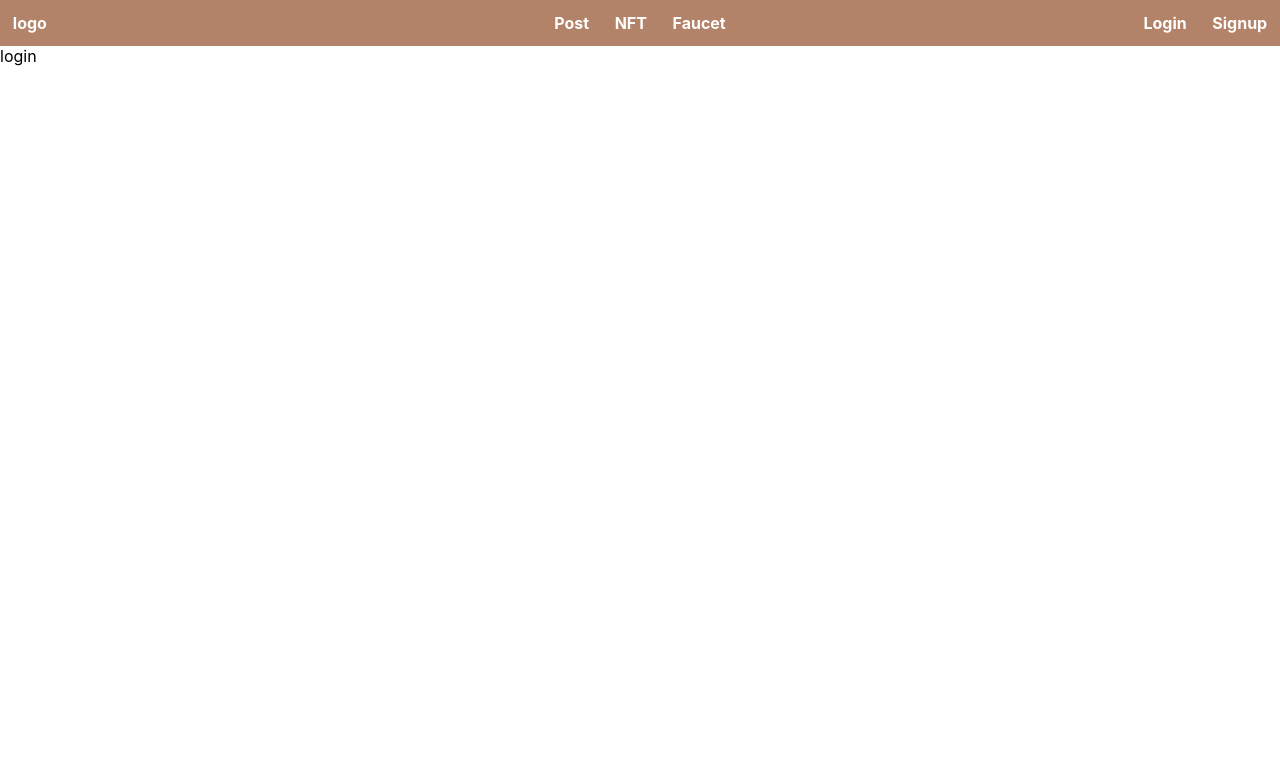
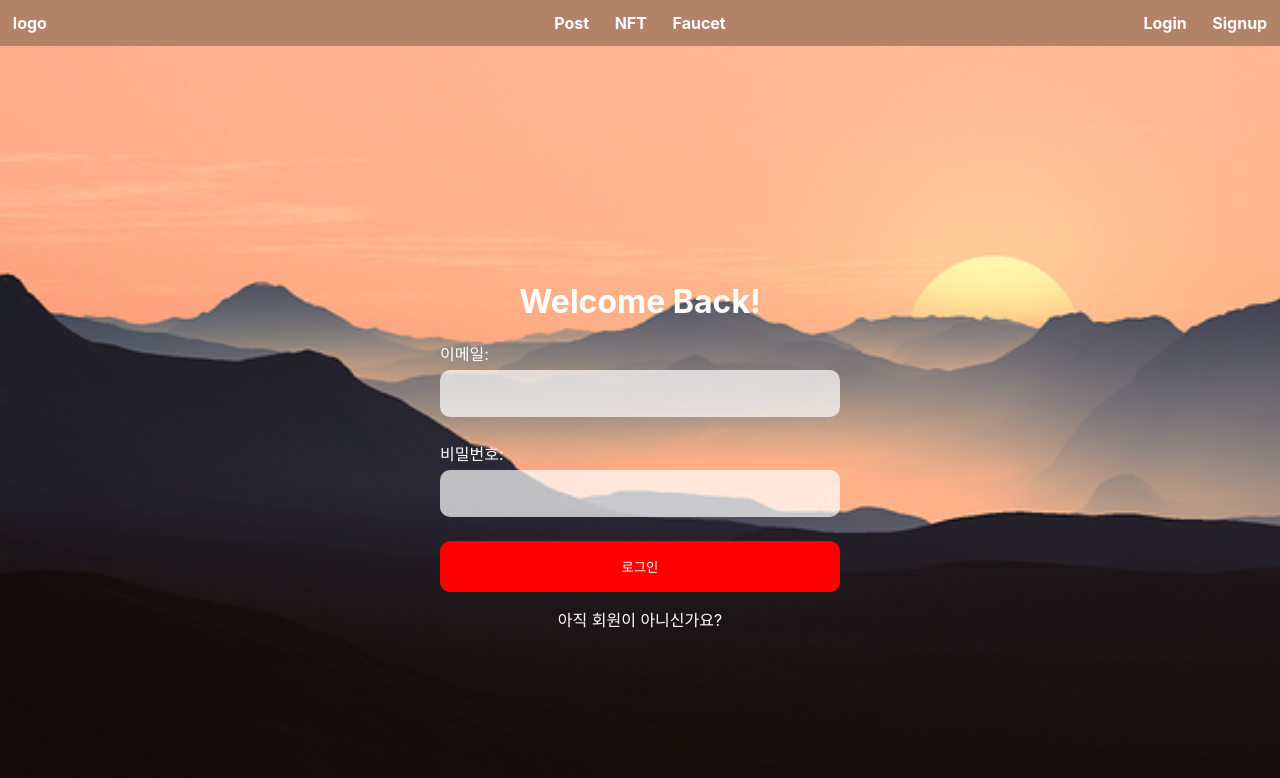
Before and after one commit to codestates-beb/beb-09-second-mulX, a React (Create React App) app in the folder client/: page /login in a window 1280 px wide. Shown: the top 778 px of the page. Built offline with nearby package versions, Linux system fonts and the light colour scheme.

Commit message:
page/login

```diff
--- /dev/null
+++ b/client/src/assets/css/login.css
@@ -0,0 +1,62 @@
+.login-container {
+    display: flex;
+    align-items: center;
+    justify-content: center;
+    height: 100vh;
+    background-image: url("../img/mountains-55067_640.png"); /* 배경 이미지 경로로 수정해주세요 */
+    background-repeat: no-repeat;
+    background-size: cover;
+  }
+
+  .login-form {
+    display: flex;
+    flex-direction: column;
+    align-items: center;
+    padding: 5rem;
+    background-color: transparent;
+    border-radius: 10px;
+    width: 400px;
+    max-width: 100%;
+  }
+
+  .login-form h1 {
+    text-align: center;
+    margin-bottom: 20px;
+  }
+
+  .form-field {
+    margin-bottom: 1.5rem;
+    width: 100%;
+  }
+
+  .form-field label {
+    display: block;
+    margin-bottom: 5px;
+  }
+
+  .form-field input {
+    width: 100%;
+    padding: 5px;
+    border: 1px solid #ccc;
+    border-radius: 5px;
+  }
+
+  button {
+    width: 100%;
+    padding: 10px;
+    background-color: #4caf50;
+    color: #fff;
+    border: none;
+    border-radius: 5px;
+    cursor: pointer;
+  }
+
+  .signup-link {
+    text-align: center;
+    margin-top: 15px;
+  }
+
+  .signup-link a {
+    color: white;
+    text-decoration: none;
+  }
--- a/client/src/assets/css/signup.css
+++ b/client/src/assets/css/signup.css
@@ -3,7 +3,7 @@
   align-items: center;
   justify-content: center;
   height: 100vh;
-  background-image: url('../../assets/img/mountains-55067_640.png');
+  background-image: url('../img/mountains-55067_640.png');
   background-repeat: no-repeat;
   background-size: cover;
 }
@@ -76,6 +76,11 @@ button[type="submit"] {
   background-color: red;
 }
 
+.login-link {
+  text-align: center;
+  margin-top: 15px;
+}
+
 .login-link a {
   color: white;
   text-decoration: none;
--- /dev/null
+++ b/client/src/components/login/Login.jsx
@@ -0,0 +1,49 @@
+import React, { useState } from 'react';
+import { Link } from 'react-router-dom';
+import '../../assets/css/login.css';
+
+const Login = () => {
+  const [useremail, setUseremail] = useState('');
+  const [password, setPassword] = useState('');
+
+  const handleSubmit = (e) => {
+    e.preventDefault();
+    // 로그인 처리 로직 작성
+    console.log('로그인 정보:', useremail, password);
+    // 필요한 API 호출 등을 수행할 수 있습니다.
+  };
+
+  return (
+    <div className="login-container">
+      <form onSubmit={handleSubmit} className="login-form">
+        <h1>Welcome Back!</h1>
+        <div className="form-field">
+          <label htmlFor="useremail">이메일:</label>
+          <input
+            type="text"
+            id="useremail"
+            value={useremail}
+            onChange={(e) => setUseremail(e.target.value)}
+            required
+          />
+        </div>
+        <div className="form-field">
+          <label htmlFor="password">비밀번호:</label>
+          <input
+            type="password"
+            id="password"
+            value={password}
+            onChange={(e) => setPassword(e.target.value)}
+            required
+          />
+        </div>
+        <button type="submit">로그인</button>
+        <div className="signup-link">
+          <Link to="/signup">아직 회원이 아니신가요?</Link>
+        </div>
+      </form>
+    </div>
+  );
+}
+
+export default Login;
--- a/client/src/page/LoginPage.jsx
+++ b/client/src/page/LoginPage.jsx
@@ -1,9 +1,10 @@
 import React from 'react'
+import Login from '../components/login/Login';
 
-const login = () => {
+const LoginPage = () => {
   return (
-    <div>login</div>
+    <Login />
   )
 }
 
-export default login
+export default LoginPage;
--- a/client/src/page/SignupPage.jsx
+++ b/client/src/page/SignupPage.jsx
@@ -1,5 +1,4 @@
-import React, { useState, useRef } from 'react';
-import { Link } from 'react-router-dom';
+import React from 'react';
 import Signup from '../components/signup/Singup';
 
 const SignupPage = () => {
```
